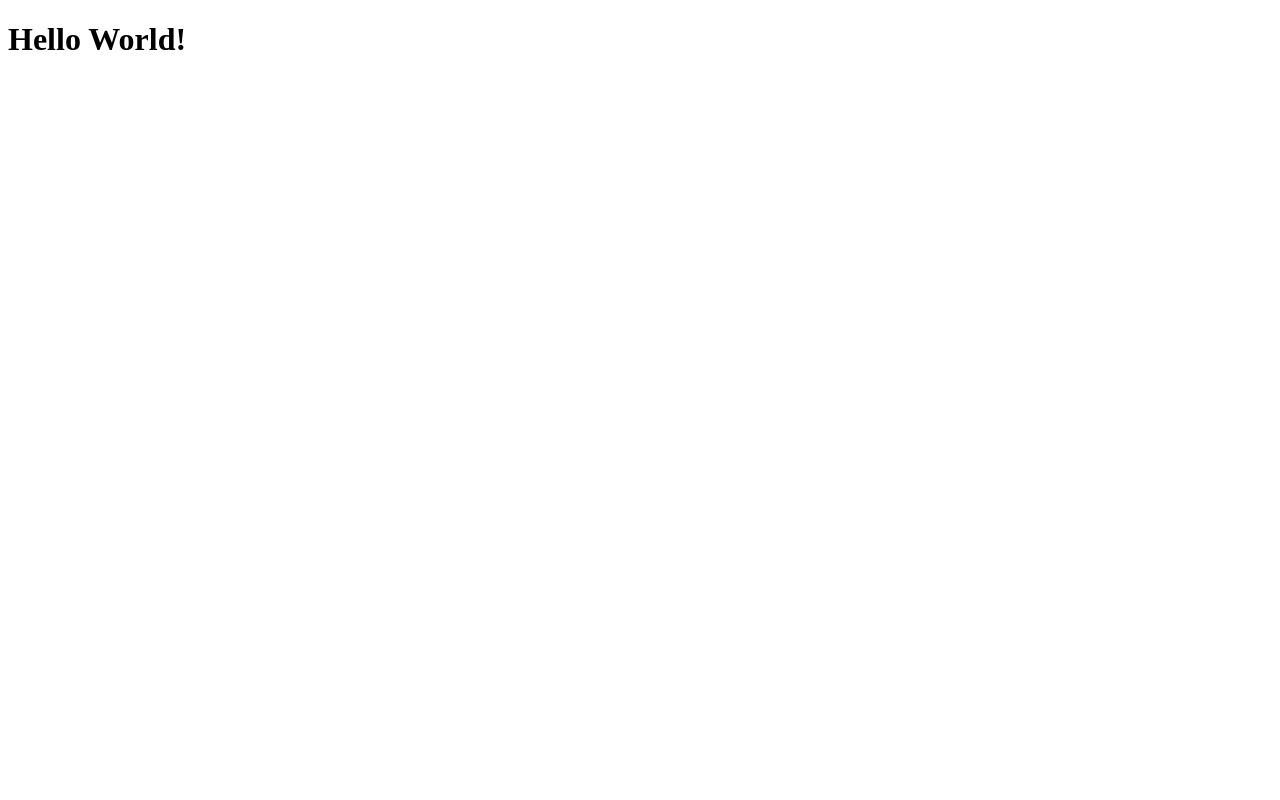
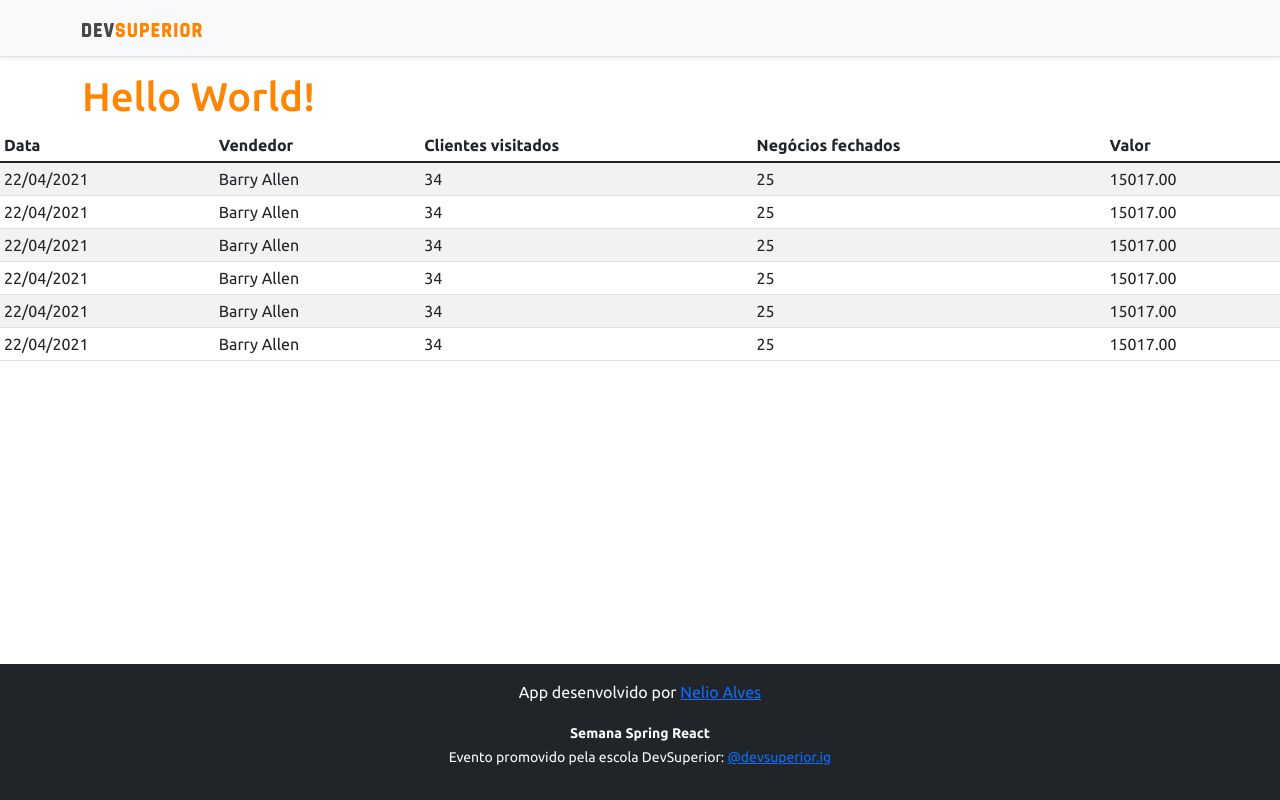
Before and after one commit to evairlf/SDS5, a React (Create React App) app in the folder frontend/: page / in a window 1280 px wide. Built offline with nearby package versions, Linux system fonts and the light colour scheme.

Commit message:
Basic static Components

```diff
--- a/frontend/package.json
+++ b/frontend/package.json
@@ -3,6 +3,7 @@
   "version": "0.1.0",
   "private": true,
   "dependencies": {
+    "@popperjs/core": "^2.10.2",
     "@testing-library/jest-dom": "^5.11.4",
     "@testing-library/react": "^11.1.0",
     "@testing-library/user-event": "^12.1.10",
@@ -10,6 +11,7 @@
     "@types/node": "^12.0.0",
     "@types/react": "^17.0.0",
     "@types/react-dom": "^17.0.0",
+    "bootstrap": "^5.1.3",
     "react": "^17.0.2",
     "react-dom": "^17.0.2",
     "react-scripts": "4.0.3",
--- a/frontend/public/index.html
+++ b/frontend/public/index.html
@@ -1,5 +1,5 @@
 <!DOCTYPE html>
-<html lang="en">
+<html lang="pt_BR">
   <head>
     <meta charset="utf-8" />
     <link rel="icon" href="%PUBLIC_URL%/favicon.ico" />
--- a/frontend/src/App.tsx
+++ b/frontend/src/App.tsx
@@ -1,12 +1,20 @@
+import DataTable from "components/data_table";
+import Footer from "components/footer";
+import NavBar from "components/navBar";
 
 
 function App() {
   return (
-    <div>
-         <h1>Hello World!</h1>
+    <>
+      <NavBar />
+      <div className="container">
+        <h1 className="text-primary">Hello World!</h1>
 
+      </div>
+      <DataTable />
+      <Footer />
+    </>
 
-    </div>
   );
 }
 
--- /dev/null
+++ b/frontend/src/assets/css/styles.css
@@ -0,0 +1,32 @@
+@import url('https://fonts.googleapis.com/css2?family=Ubuntu:wght@300;400;500;700&display=swap');
+:root {
+    --color-primary: #FF8400;
+}
+
+html, body {
+    height: 100%;
+    font-family: "Ubuntu", sans-serif;
+}
+
+#root {
+    display: flex;
+    flex-direction: column;
+    height: 100%;
+}
+
+.content {
+    flex: 1 0 auto;
+}
+
+.footer {
+    flex-shrink: 0;
+    text-align: center;
+}
+
+.bg-primary {
+    background-color: var(--color-primary) !important;
+}
+
+.text-primary {
+    color: var(--color-primary) !important;
+}
--- /dev/null
+++ b/frontend/src/components/data_table/index.tsx
@@ -0,0 +1,65 @@
+
+
+const DataTable = () => {
+    return (
+        <div className="table-responsive">
+            <table className="table table-striped table-sm">
+                <thead>
+                    <tr>
+                        <th>Data</th>
+                        <th>Vendedor</th>
+                        <th>Clientes visitados</th>
+                        <th>Negócios fechados</th>
+                        <th>Valor</th>
+                    </tr>
+                </thead>
+                <tbody>
+                    <tr>
+                        <td>22/04/2021</td>
+                        <td>Barry Allen</td>
+                        <td>34</td>
+                        <td>25</td>
+                        <td>15017.00</td>
+                    </tr>
+                    <tr>
+                        <td>22/04/2021</td>
+                        <td>Barry Allen</td>
+                        <td>34</td>
+                        <td>25</td>
+                        <td>15017.00</td>
+                    </tr>
+                    <tr>
+                        <td>22/04/2021</td>
+                        <td>Barry Allen</td>
+                        <td>34</td>
+                        <td>25</td>
+                        <td>15017.00</td>
+                    </tr>
+                    <tr>
+                        <td>22/04/2021</td>
+                        <td>Barry Allen</td>
+                        <td>34</td>
+                        <td>25</td>
+                        <td>15017.00</td>
+                    </tr>
+                    <tr>
+                        <td>22/04/2021</td>
+                        <td>Barry Allen</td>
+                        <td>34</td>
+                        <td>25</td>
+                        <td>15017.00</td>
+                    </tr>
+                    <tr>
+                        <td>22/04/2021</td>
+                        <td>Barry Allen</td>
+                        <td>34</td>
+                        <td>25</td>
+                        <td>15017.00</td>
+                    </tr>
+                </tbody>
+            </table>
+        </div>
+    );
+}
+
+export default DataTable;
--- /dev/null
+++ b/frontend/src/components/footer/index.tsx
@@ -0,0 +1,15 @@
+
+
+const Footer = () => {
+    return (
+        <footer className="footer mt-auto py-3 bg-dark">
+            <div className="container">
+                <p className="text-light">App desenvolvido por <a href="https://github.com/evairlf" target="_blank" rel="noreferrer">Nelio Alves</a></p>
+                <p className="text-light"><small><strong>Semana Spring React</strong><br />
+                    Evento promovido pela escola DevSuperior: <a href="https://instagram.com/devsuperior.ig" target="_blank" rel="noreferrer">@devsuperior.ig</a></small></p>
+            </div>
+        </footer>
+    );
+}
+
+export default Footer;
--- /dev/null
+++ b/frontend/src/components/navBar/index.tsx
@@ -0,0 +1,17 @@
+import ImgDsDark from 'assets/img/ds-dark.svg'
+
+const NavBar = () => {
+    return (
+        <div>
+            <div className="d-flex flex-column flex-md-row align-items-center p-3 px-md-4 mb-3 bg-light border-bottom shadow-sm">
+                <div className="container">
+                    <nav className="my-2 my-md-0 mr-md-3">
+                        <img src={ImgDsDark} alt="DevSuperior" width="120" />
+                    </nav>
+                </div>
+            </div>
+        </div>
+    );
+}
+
+export default NavBar;
--- a/frontend/src/index.tsx
+++ b/frontend/src/index.tsx
@@ -1,6 +1,8 @@
 import React from 'react';
 import ReactDOM from 'react-dom';
+import 'bootstrap/dist/css/bootstrap.css'
 import App from './App';
+import 'assets/css/styles.css';
 
 
 ReactDOM.render(
```
Also changed, not shown: frontend/src/assets/img/ds-dark.svg (added), 1 other file (tests, documents, lock files or other folders).
